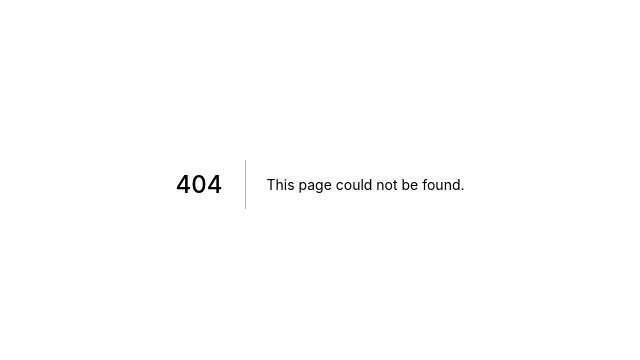
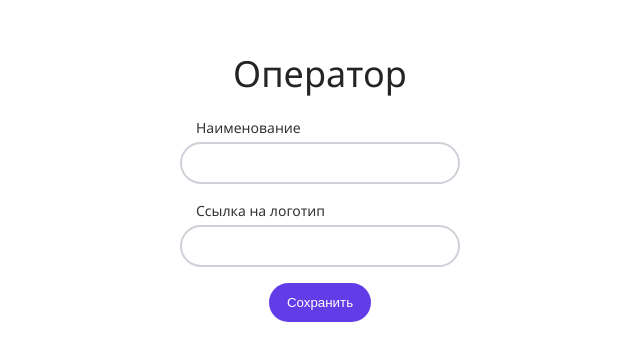
Before and after one commit to Rue-pro/mobilepay, a Next.js app: page /new in a window 1280 px wide. Before the commit this address had no page. Shown: the part 216-576 px from the top of the page, without its empty margins (320-960 px from the left). Built offline with nearby package versions, Linux system fonts and the light colour scheme.

Commit message:
feat: add adding operator functionality

```diff
--- a/common/constants.ts
+++ b/common/constants.ts
@@ -1 +1,2 @@
 export const PAY_PATH = "/pay";
+export const CREATE_PATH = "/new";
--- a/pages/api/operators.ts
+++ b/pages/api/operators.ts
@@ -1,4 +1,4 @@
-import { OperatorPayData } from "../../common/types";
+import { OperatorPayData, OperatorNew } from "../../common/types";
 import operators from "../../db/operators";
 
 const RESPONSE_MESSAGES = [
@@ -17,6 +17,13 @@ export const api = {
   getOperator(id: string) {
     return operators.find((op) => op.id === Number(id)) || null;
   },
+  createOperator(operator: OperatorNew) {
+    operators.push(Object.assign(operator, { id: operators.length }));
+    return {
+      code: 1,
+      message: "Оператор успешно создан.",
+    };
+  },
   payOperator(payData: OperatorPayData) {
     const responseCode = getRandomInt(2);
     return {
--- /dev/null
+++ b/pages/new/index.tsx
@@ -0,0 +1,13 @@
+import React from "react";
+import { Operator } from "../../common/types";
+import AddOperator from "../../views/Operators/AddOperator/AddOperator";
+
+type PayFormProps = {
+  operator: Operator;
+};
+
+const PayPage: React.FC<PayFormProps> = () => {
+  return <AddOperator />;
+};
+
+export default PayPage;
--- /dev/null
+++ b/views/Operators/AddOperator/AddOperator.tsx
@@ -0,0 +1,81 @@
+import { useRouter } from "next/router";
+import React, { useState } from "react";
+import styled from "styled-components";
+import Button from "../../../common/Button/Button";
+import Input from "../../../common/Input/Input";
+import Label from "../../../common/Label/Label";
+import Row from "../../../common/Row/Row";
+import Title from "../../../common/Title/Title";
+import { api } from "../../../pages/api/operators";
+
+const AddOperator: React.FC = () => {
+  const router = useRouter();
+
+  const [name, setName] = useState<string>("");
+  const [logoURL, setLogoURL] = useState<string>("");
+
+  const submit = () => {
+    api.createOperator({ name, logoURL });
+    router.push("/");
+  };
+
+  const handleInputName = (e: any) => {
+    const { value } = e.target;
+    setName(value);
+  };
+  const handleInputLogoURL = (e: any) => {
+    const { value } = e.target;
+    setLogoURL(value);
+  };
+
+  return (
+    <AddOperatorStyled>
+      <AddOperatorBodyStyled
+        onSubmit={(e) => {
+          e.preventDefault();
+          submit();
+        }}
+      >
+        <Title>Оператор</Title>
+        <Row>
+          <Label htmlFor="createOperatorFormName">Наименование</Label>
+          <Input
+            id="createOperatorFormName"
+            type="text"
+            required
+            onInput={handleInputName}
+          />
+        </Row>
+        <Row>
+          <Label htmlFor="createOperatorFormLogoURL">Ссылка на логотип</Label>
+          <Input
+            id="createOperatorFormLogoURL"
+            type="text"
+            required
+            onInput={handleInputLogoURL}
+          />
+        </Row>
+        <Row>
+          <Button>Сохранить</Button>
+        </Row>
+      </AddOperatorBodyStyled>
+    </AddOperatorStyled>
+  );
+};
+
+export default AddOperator;
+
+export const AddOperatorStyled = styled.div`
+  display: flex;
+  align-items: center;
+  justify-content: center;
+  width: 100%;
+  height: 100vh;
+`;
+
+export const AddOperatorBodyStyled = styled.form`
+  width: 80%;
+  display: flex;
+  flex-direction: column;
+  align-items: center;
+`;
```
Also changed, not shown: common/types.ts (+6 -3 lines), views/Operators/Operators.tsx (+68 -9 lines), public/plus_icon.svg (added).
